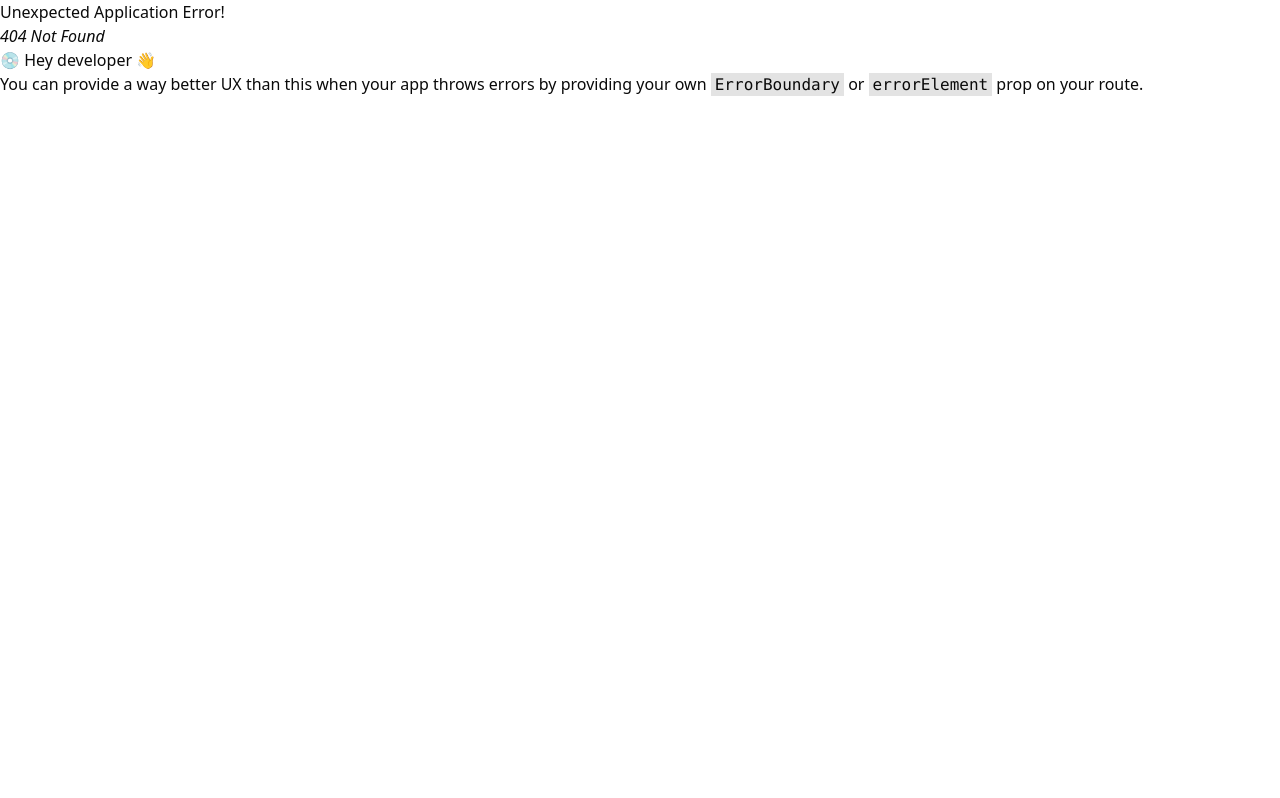
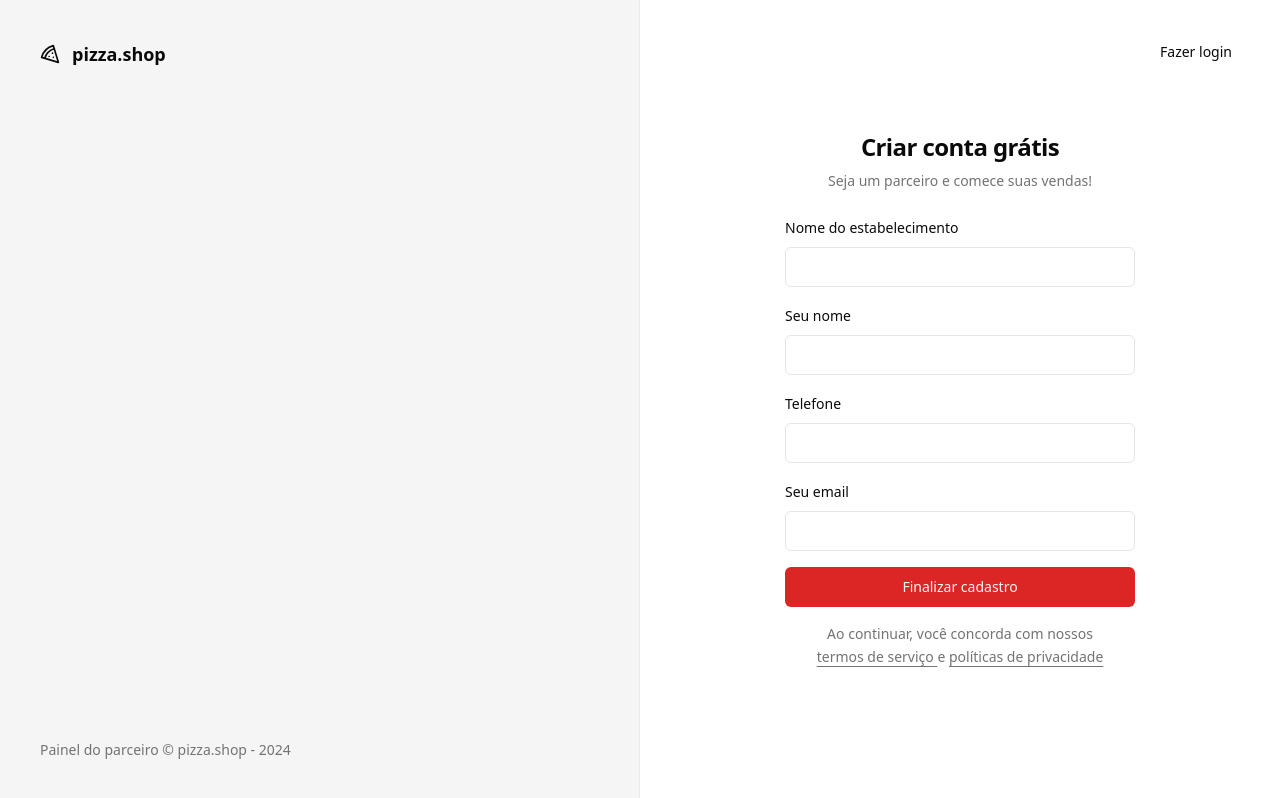
Before and after one commit to JoseGustavoCabralMello/MBA-pizzashop-web, a React (Vite) app: page /sign-up in a window 1280 px wide. Before the commit this address had no page. Built offline with nearby package versions, Linux system fonts and the light colour scheme.

Commit message:
Página: Cadastro de restaurante

```diff
--- a/src/pages/_layouts/auth.tsx
+++ b/src/pages/_layouts/auth.tsx
@@ -15,7 +15,7 @@
         </footer>
       </div>
 
-      <div className="flex flex-col items-center justify-center">
+      <div className="relative flex flex-col items-center justify-center">
         <Outlet />
       </div>
     </div>
--- a/src/pages/auth/sign-in.tsx
+++ b/src/pages/auth/sign-in.tsx
@@ -1,5 +1,6 @@
 import { Helmet } from 'react-helmet-async'
 import { useForm } from 'react-hook-form'
+import { Link } from 'react-router-dom'
 import { toast } from 'sonner'
 import { z } from 'zod'
 
@@ -11,16 +12,16 @@
   email: z.string().email(),
 })
 
-type SingInForm = z.infer<typeof signInForm>
+type SignInForm = z.infer<typeof signInForm>
 
-export function SingIn() {
+export function SignIn() {
   const {
     register,
     handleSubmit,
     formState: { isSubmitting },
-  } = useForm<SingInForm>()
+  } = useForm<SignInForm>()
 
-  async function handleSignIn(data: SingInForm) {
+  async function handleSignIn(data: SignInForm) {
     try {
       await new Promise((resolve) => setTimeout(resolve, 2000))
 
@@ -39,6 +40,10 @@
     <>
       <Helmet title="Login" />
       <div className="p-8">
+        <Button variant="ghost" asChild className="absolute right-8 top-8">
+          <Link to="/sign-up">Novo estabelecimento</Link>
+        </Button>
+
         <div className="flex w-[350px] flex-col justify-center gap-6">
           <div className="flex flex-col gap-2 text-center">
             <h1 className="text-2xl font-semibold tracking-tight">
--- /dev/null
+++ b/src/pages/auth/sign-up.tsx
@@ -0,0 +1,110 @@
+import { Helmet } from 'react-helmet-async'
+import { useForm } from 'react-hook-form'
+import { Link, useNavigate } from 'react-router-dom'
+import { toast } from 'sonner'
+import { z } from 'zod'
+
+import { Button } from '@/components/ui/button'
+import { Input } from '@/components/ui/input'
+import { Label } from '@/components/ui/label'
+
+const signUpForm = z.object({
+  restauranteName: z.string(),
+  managerName: z.string(),
+  phone: z.string(),
+  email: z.string().email(),
+})
+
+type SignUpForm = z.infer<typeof signUpForm>
+
+export function SignUp() {
+  const navigate = useNavigate()
+
+  const {
+    register,
+    handleSubmit,
+    formState: { isSubmitting },
+  } = useForm<SignUpForm>()
+
+  async function handleSignUp(data: SignUpForm) {
+    try {
+      await new Promise((resolve) => setTimeout(resolve, 2000))
+      console.log(data)
+      toast.success('Restaurante cadastrado com sucesso!', {
+        action: {
+          label: 'Login',
+          onClick: () => navigate('/sign-in'),
+        },
+      })
+    } catch (error) {
+      toast.error('Erro ao cadastrar restaurante.')
+    }
+  }
+
+  return (
+    <>
+      <Helmet title="Cadastro" />
+      <div className="p-8">
+        <Button variant="ghost" asChild className="absolute right-8 top-8">
+          <Link to="/sign-in">Fazer login</Link>
+        </Button>
+        <div className="flex w-[350px] flex-col justify-center gap-6">
+          <div className="flex flex-col gap-2 text-center">
+            <h1 className="text-2xl font-semibold tracking-tight">
+              Criar conta grátis
+            </h1>
+            <p className="text-sm text-muted-foreground">
+              Seja um parceiro e comece suas vendas!
+            </p>
+          </div>
+
+          <form onSubmit={handleSubmit(handleSignUp)} className="space-y-4">
+            <div className="space-y-2">
+              <Label htmlFor="restauranteName">Nome do estabelecimento</Label>
+              <Input
+                id="restauranteName"
+                type="text"
+                {...register('restauranteName')}
+              />
+            </div>
+
+            <div className="space-y-2">
+              <Label htmlFor="managerName">Seu nome</Label>
+              <Input
+                id="managerName"
+                type="text"
+                {...register('managerName')}
+              />
+            </div>
+
+            <div className="space-y-2">
+              <Label htmlFor="phone">Telefone</Label>
+              <Input id="phone" type="tel" {...register('phone')} />
+            </div>
+
+            <div className="space-y-2">
+              <Label htmlFor="email">Seu email</Label>
+              <Input id="email" type="email" {...register('email')} />
+            </div>
+
+            <Button disabled={isSubmitting} className="w-full" type="submit">
+              Finalizar cadastro
+            </Button>
+
+            <p className="px-6 text-center text-sm leading-relaxed text-muted-foreground">
+              Ao continuar, você concorda com nossos{' '}
+              <a className="underline underline-offset-4">
+                {' '}
+                termos de serviço{' '}
+              </a>{' '}
+              e{' '}
+              <a className="underline underline-offset-4">
+                políticas de privacidade{' '}
+              </a>
+            </p>
+          </form>
+        </div>
+      </div>
+    </>
+  )
+}
```
Also changed, not shown: src/routes.tsx (+6 -2 lines).
